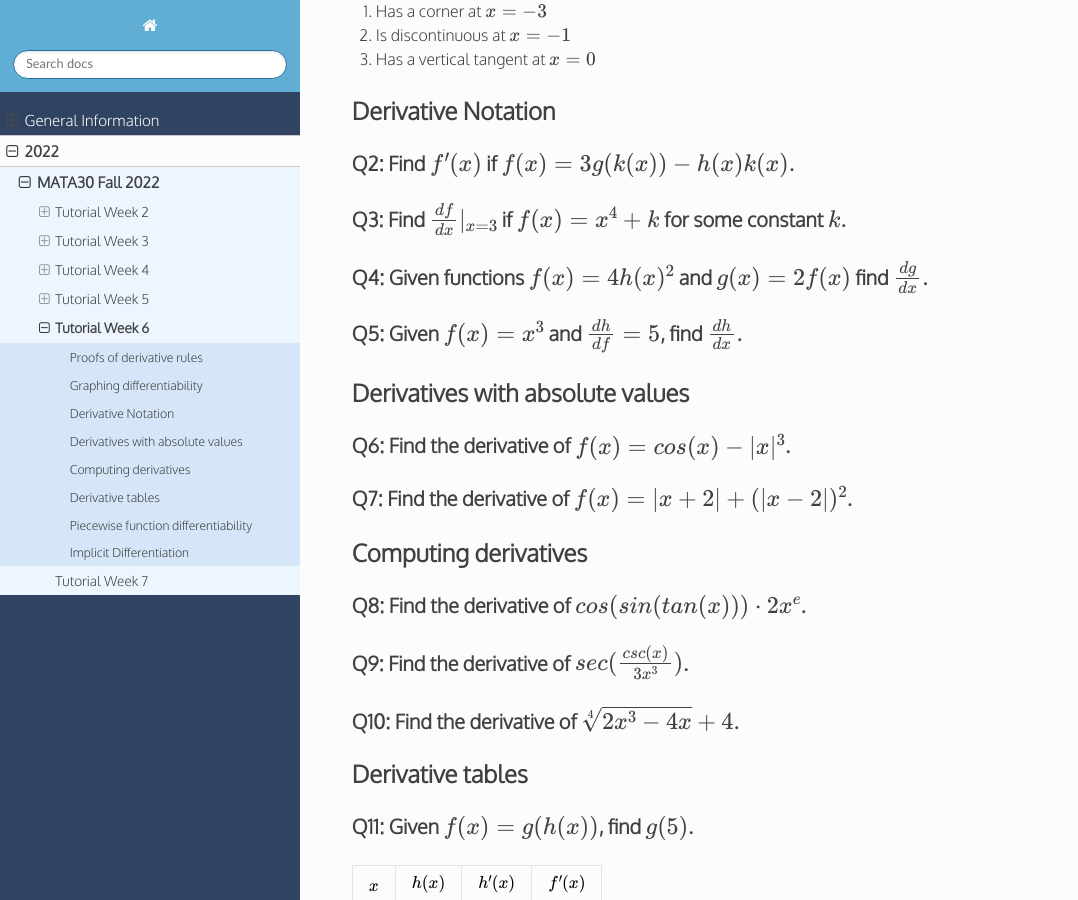
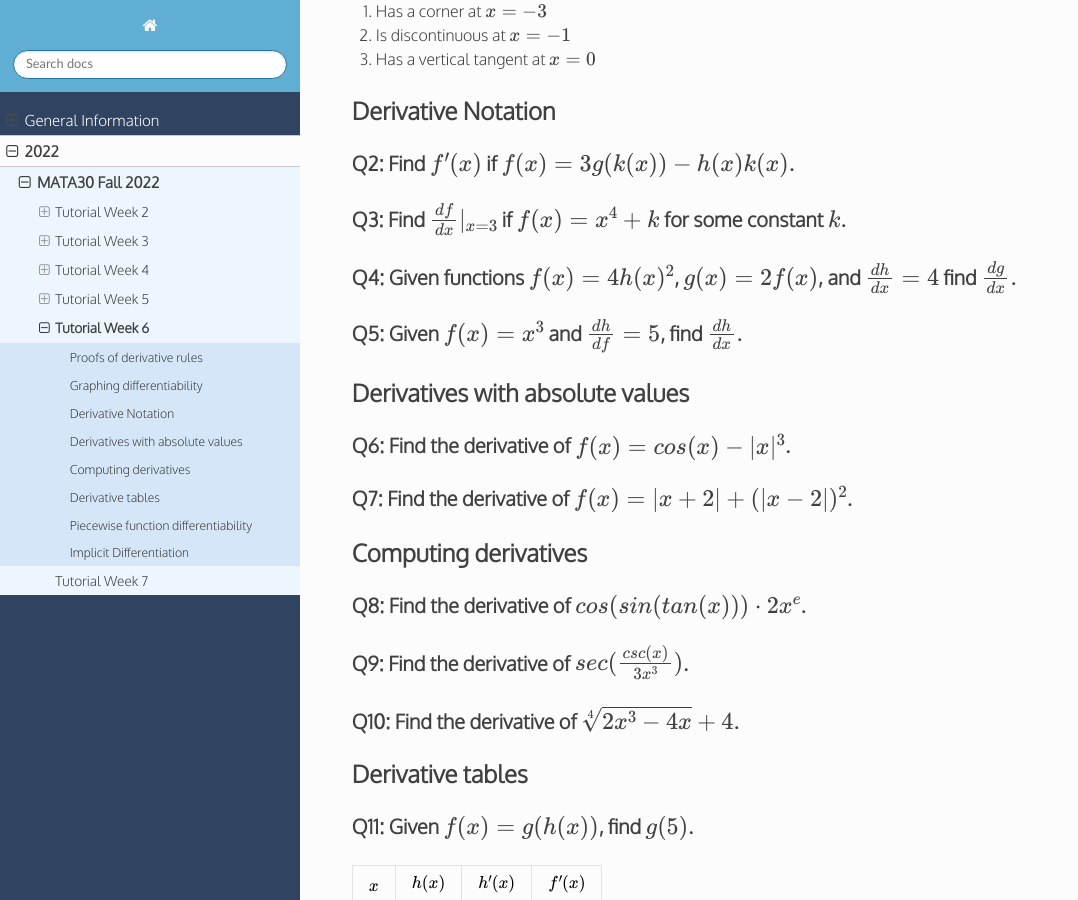
Before and after one commit to hpnrep6/t, a Sphinx documentation site: the page built from source/2022/mata30_fall/tutorial6.rst, in a window 1280 px wide and 900 px high, scrolled down 519 px. Shown: the whole window, without its empty margins (0-1078 px from the left). Built offline with Sphinx 7.4.7 and the Read the Docs theme 2.0.0, drawn with Linux system fonts in a browser that asks for light colours.

Commit message:
Tutorial 6

```diff
--- a/source/2022/mata30_fall/tutorial6.rst
+++ b/source/2022/mata30_fall/tutorial6.rst
@@ -49,8 +49,8 @@ Q2: Find :math:`f'(x)` if :math:`f(x) = 3g(k(x)) - h(x)k(x)`.
 Q3: Find :math:`\frac{df}{dx} |_{x = 3}` if :math:`f(x) = x^4 + k` for some constant :math:`k`.
 ~~~~~~~~~~~~~~~~~~~~~~~~~~~~~~~~~~~~~~~~~~~~~~~~~~~~~~~~~~~~~~~~~~~~~~~~~~~~~~~~~~~~~~~~~~~~~~~
 
-Q4: Given functions :math:`f(x) = 4h(x)^2` and :math:`g(x) = 2f(x)` find :math:`\frac{dg}{dx}`.
-~~~~~~~~~~~~~~~~~~~~~~~~~~~~~~~~~~~~~~~~~~~~~~~~~~~~~~~~~~~~~~~~~~~~~~~~~~~~~~~~~~~~~~~~~~~~~~~
+Q4: Given functions :math:`f(x) = 4h(x)^2`, :math:`g(x) = 2f(x)`, and :math:`\frac{dh}{dx} = 4` find :math:`\frac{dg}{dx}`.
+~~~~~~~~~~~~~~~~~~~~~~~~~~~~~~~~~~~~~~~~~~~~~~~~~~~~~~~~~~~~~~~~~~~~~~~~~~~~~~~~~~~~~~~~~~~~~~~~~~~~~~~~~~~~~~~~~~~~~~~~~~~
 
 Q5: Given :math:`f(x) = x^3` and :math:`\frac{dh}{df} = 5`, find :math:`\frac{dh}{dx}`.
 ~~~~~~~~~~~~~~~~~~~~~~~~~~~~~~~~~~~~~~~~~~~~~~~~~~~~~~~~~~~~~~~~~~~~~~~~~~~~~~~~~~~~~~~
```
